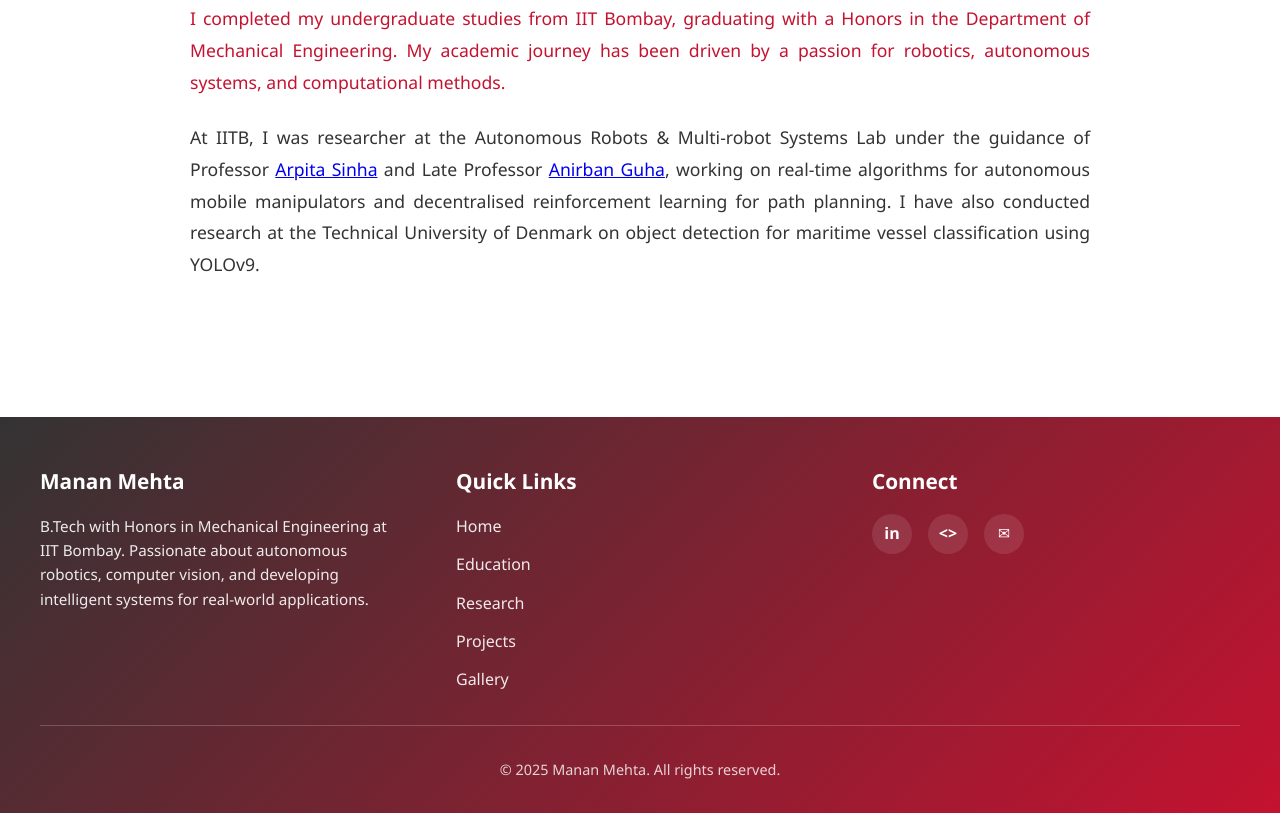
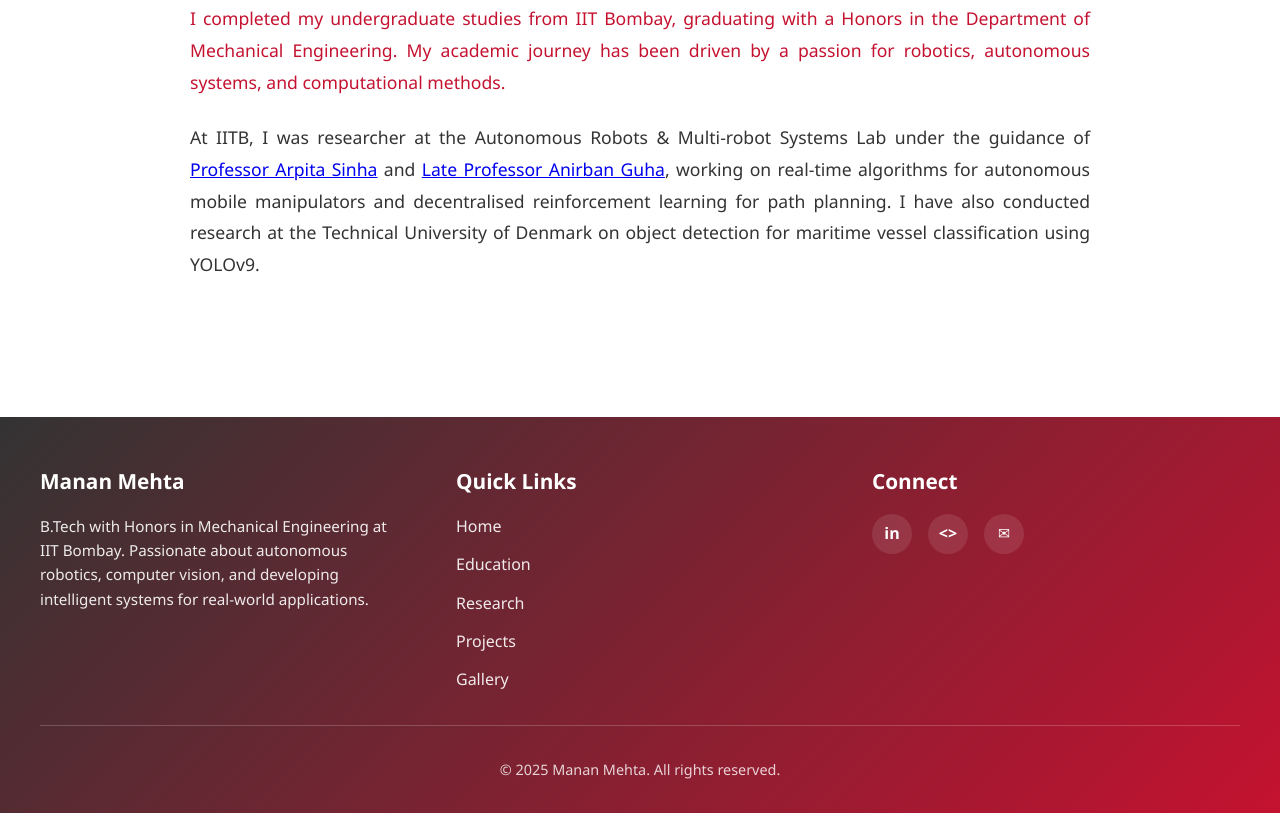
Before and after one commit to Bot736382/portfolio, a React (Vite) app: page / in a window 1280 px wide. Shown: the part 1080-1893 px from the top of the page. Built offline with nearby package versions, Linux system fonts and the light colour scheme.

Commit message:
Modified About

```diff
--- a/src/components/About.jsx
+++ b/src/components/About.jsx
@@ -15,21 +15,21 @@ const About = () => {
               passion for robotics, autonomous systems, and computational methods.
             </p>
             <p>
-              At IITB, I was researcher at the Autonomous Robots & Multi-robot Systems Lab under the guidance of Professor{" "}
+              At IITB, I was researcher at the Autonomous Robots & Multi-robot Systems Lab under the guidance of {" "}
               <a
                 href="https://www.sc.iitb.ac.in/~asinha/Pages/"
                 target="_blank"
                 rel="noopener noreferrer"
               >
-                Arpita Sinha
+                Professor Arpita Sinha
               </a>{" "}
-              and Late Professor{" "}
+              and {" "}
               <a
                 href="https://sites.google.com/site/anirbanguha1/home"
                 target="_blank"
                 rel="noopener noreferrer"
               >
-                Anirban Guha
+                Late Professor Anirban Guha
               </a>
               , working on real-time algorithms for
               autonomous mobile manipulators and decentralised reinforcement
```
